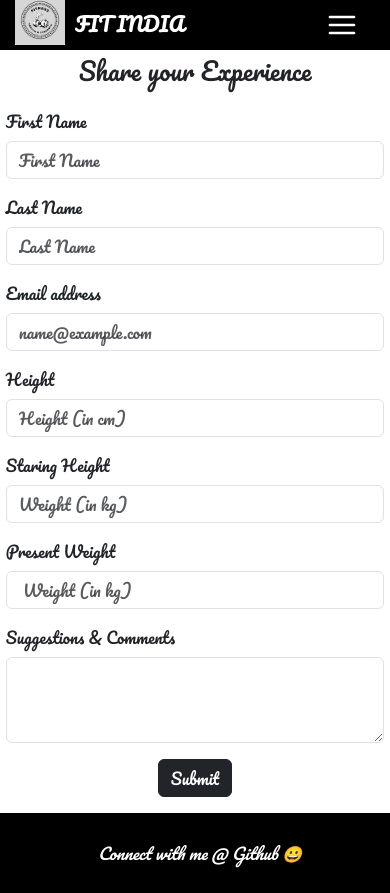
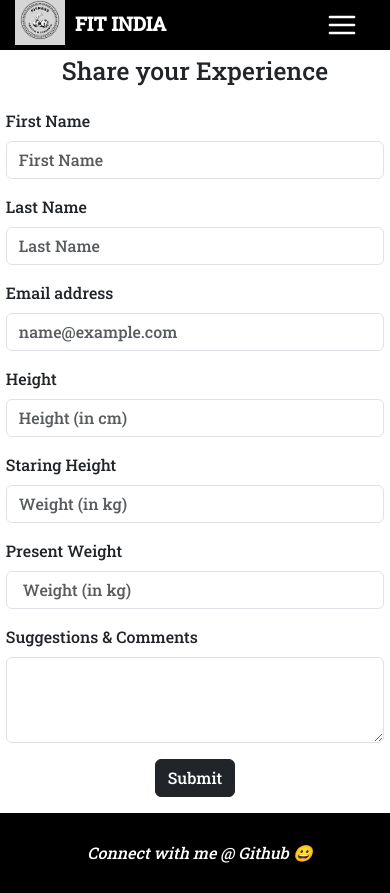
Before and after one commit to sourabh707/fit-india, a React (Create React App) app: page /experience in a window 390 px wide. Built offline with nearby package versions, Linux system fonts and the light colour scheme.

Commit message:
Some Ui fixes

```diff
--- a/src/App.css
+++ b/src/App.css
@@ -1,6 +1,8 @@
 @import url('https://fonts.googleapis.com/css2?family=Pacifico&display=swap');
 @import url('https://fonts.googleapis.com/css2?family=Bangers&display=swap');
+@import url('https://fonts.googleapis.com/css2?family=Roboto+Slab:wght@500&display=swap');
 
-*{font-family: 'Pacifico', cursive;}
+/* *{font-family: 'Pacifico', cursive;} */
+*{font-family: 'Roboto Slab', serif;}
 
 .App {text-align: center;}
--- a/src/components/Exercise/index.css
+++ b/src/components/Exercise/index.css
@@ -1,5 +1,6 @@
-.Exercise-Container{ margin: auto; width: 75%; padding: 3%; min-height: 82vh;}
-.exercise-card-container {display: flex;flex-wrap: wrap;justify-content:space-between ;overflow-y: auto;height: 450px;margin-top: 20px;}
+.Exercise-Container{ margin: auto; width: 75%; padding: 2%; min-height: 82vh;margin-top: 2%;}
+.exercise-card-container {display: flex;flex-wrap: wrap;justify-content:space-between ;overflow-y: auto;height: 500px;margin-top: 20px;}
+.exercise-card-container::-webkit-scrollbar {display: none;}
 .card {width: calc(33.33% - 20px);margin-bottom: 20px;}
 @media only screen and (min-width:681px) and (max-width : 942px){
     .card {width: calc(50% - 20px);margin-bottom: 20px;}
--- a/src/components/Experience/index.css
+++ b/src/components/Experience/index.css
@@ -1,3 +1,3 @@
-.Experience-container{ margin: auto; width: 75%; padding: 3%;min-height: 85vh;}
+.Experience-container{ margin: auto; width: 75%; padding-top: 5%;min-height: 88vh;}
 
 @media only screen and (max-width:680px){.Experience-container{ margin: auto; width: 100%; padding: 1.5%;}}
--- a/src/components/NavBar/NavBar.css
+++ b/src/components/NavBar/NavBar.css
@@ -23,7 +23,7 @@
 @keyframes example {0%   {color:yellow;}25%  {color:#00FFFF;}50%  {color:#FF7171;}75%  {color:Magenta;}100% {color:yellow;}}
 
 @media only screen and (max-width:680px){
-    .NavigationBar_Nav-navbar{position: relative;}
+    .NavigationBar_Nav-navbar{position: sticky; top: 0;height: 50px; z-index: 10000;}
     .NavigationBar_Nav-nav-links{padding-top: 38px;display: flex;flex-direction: column;position: absolute;text-align: center;width: 100%;top: 50px;left: -100%;transition: 0.5s all;height: 305px;margin: 0, auto}
     .NavigationBar_Nav-nav-links.active{background: #000;left: 0;z-index: 5;top: 50px}
     .NavigationBar_Nav-nav-item{padding: 10px 0;}
--- a/src/components/Nutrition/index.js
+++ b/src/components/Nutrition/index.js
@@ -1,13 +1,13 @@
 import React from 'react'
 import axios from 'axios';
-
+import './index.css'
 function Nutrition ()  {
   const [data, setData] = React.useState([]);
 
   React.useEffect(() => {
     const fetchData = async () => {
       try {
-        const response = await axios?.get('https://nutrition-by-api-ninjas.p.rapidapi.com/v1/nutrition', {
+        const response = await axios.get('https://nutrition-by-api-ninjas.p.rapidapi.com/v1/nutrition', {
           headers: {
             'X-RapidAPI-Key': 'bf9a0a9b84msh0ccfc969a853169p15e576jsndf7b88f888e0',
             'X-RapidAPI-Host': 'nutrition-by-api-ninjas.p.rapidapi.com'
@@ -17,7 +17,7 @@ function Nutrition ()  {
             query: '1lb brisket with fries'
           },
         });
-        setData(response?.data);
+        // setData(response.data);
       } catch (error) {
         console.log(error, 'hsdfhsd');
       }
@@ -26,7 +26,7 @@ function Nutrition ()  {
   }, []);
   return (
     <div>
-      {data}
+
     </div>
   )
 }
```
